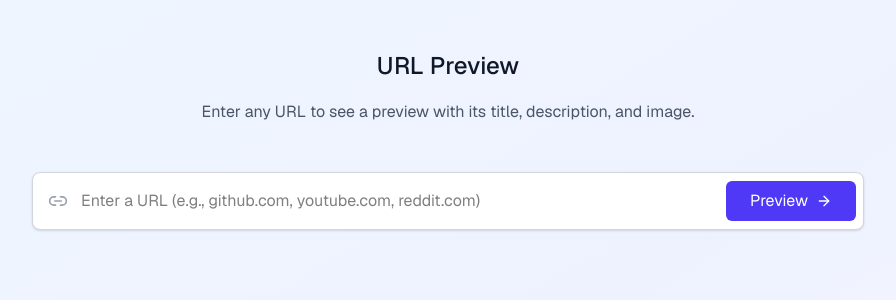
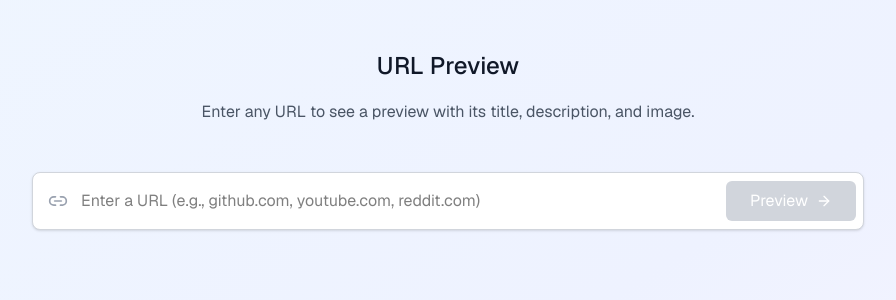
Before and after one commit to alexchchen/ssrf-url-previewer, a Next.js app: page / in a window 1280 px wide. Shown: the top 300 px of the page, without its empty margins (192-1088 px from the left). Built offline with nearby package versions, Linux system fonts and the light colour scheme.

Commit message:
Extract input to component

```diff
--- a/src/app/page.tsx
+++ b/src/app/page.tsx
@@ -1,10 +1,15 @@
 "use client";
+
+import { URLInput } from "@/components/URLInput";
 import { useState } from "react";
 
-import { ArrowRight, Link2 } from "lucide-react";
+export default function Home() {
+  const [isLoading, setIsLoading] = useState(false);
 
-export default function Home() {
-  const [url, setUrl] = useState("");
+  const handleSubmit = (url: string) => {
+    setIsLoading(true);
+    console.log("Submitted URL:", url);
+  };
 
   return (
     <div className="min-h-screen bg-linear-to-br from-blue-50 via-indigo-50 to-purple-50 font-sans">
@@ -16,25 +21,7 @@ export default function Home() {
             image.
           </p>
         </div>
-        <div className="relative">
-          <div className="absolute left-4 top-1/2 -translate-y-1/2 text-gray-400">
-            <Link2 className="w-5 h-5" />
-          </div>
-          <input
-            type="text"
-            value={url}
-            onChange={(e) => setUrl(e.target.value)}
-            placeholder="Enter a URL (e.g., github.com, youtube.com, reddit.com)"
-            className="text-black w-full pl-12 pr-32 py-4 rounded-lg border border-gray-300 focus:border-indigo-500 focus:ring-2 focus:ring-indigo-200 outline-none transition-all bg-white shadow-sm"
-          />
-          <button
-            type="submit"
-            className="absolute right-2 top-1/2 -translate-y-1/2 px-6 py-2 bg-indigo-600 text-white rounded-md hover:bg-indigo-700 cursor-pointer transition-colors flex items-center gap-2"
-          >
-            Preview
-            <ArrowRight className="w-4 h-4" />
-          </button>
-        </div>
+        <URLInput onSubmit={handleSubmit} isLoading={isLoading} />
       </div>
     </div>
   );
--- /dev/null
+++ b/src/components/URLInput.tsx
@@ -0,0 +1,54 @@
+import { useState, FormEvent } from "react";
+import { Link2, ArrowRight } from "lucide-react";
+
+interface URLInputProps {
+  onSubmit: (url: string) => void;
+  isLoading: boolean;
+}
+
+export function URLInput({ onSubmit, isLoading }: URLInputProps) {
+  const [url, setUrl] = useState("");
+
+  const handleSubmit = (e: FormEvent) => {
+    e.preventDefault();
+
+    if (!url.trim()) return;
+
+    onSubmit(url);
+  };
+
+  return (
+    <form onSubmit={handleSubmit} className="w-full">
+      <div className="relative">
+        <div className="absolute left-4 top-1/2 -translate-y-1/2 text-gray-400">
+          <Link2 className="w-5 h-5" />
+        </div>
+        <input
+          type="text"
+          value={url}
+          onChange={(e) => setUrl(e.target.value)}
+          placeholder="Enter a URL (e.g., github.com, youtube.com, reddit.com)"
+          className="text-black w-full pl-12 pr-32 py-4 rounded-lg border border-gray-300 focus:border-indigo-500 focus:ring-2 focus:ring-indigo-200 outline-none transition-all bg-white shadow-sm"
+          disabled={isLoading}
+        />
+        <button
+          type="submit"
+          disabled={isLoading || !url.trim()}
+          className="absolute right-2 top-1/2 -translate-y-1/2 px-6 py-2 bg-indigo-600 text-white rounded-md hover:bg-indigo-700 disabled:bg-gray-300 cursor-pointer disabled:cursor-not-allowed transition-colors flex items-center gap-2"
+        >
+          {isLoading ? (
+            <>
+              <div className="w-4 h-4 border-2 border-white border-t-transparent rounded-full animate-spin" />
+              Loading
+            </>
+          ) : (
+            <>
+              Preview
+              <ArrowRight className="w-4 h-4" />
+            </>
+          )}
+        </button>
+      </div>
+    </form>
+  );
+}
```
